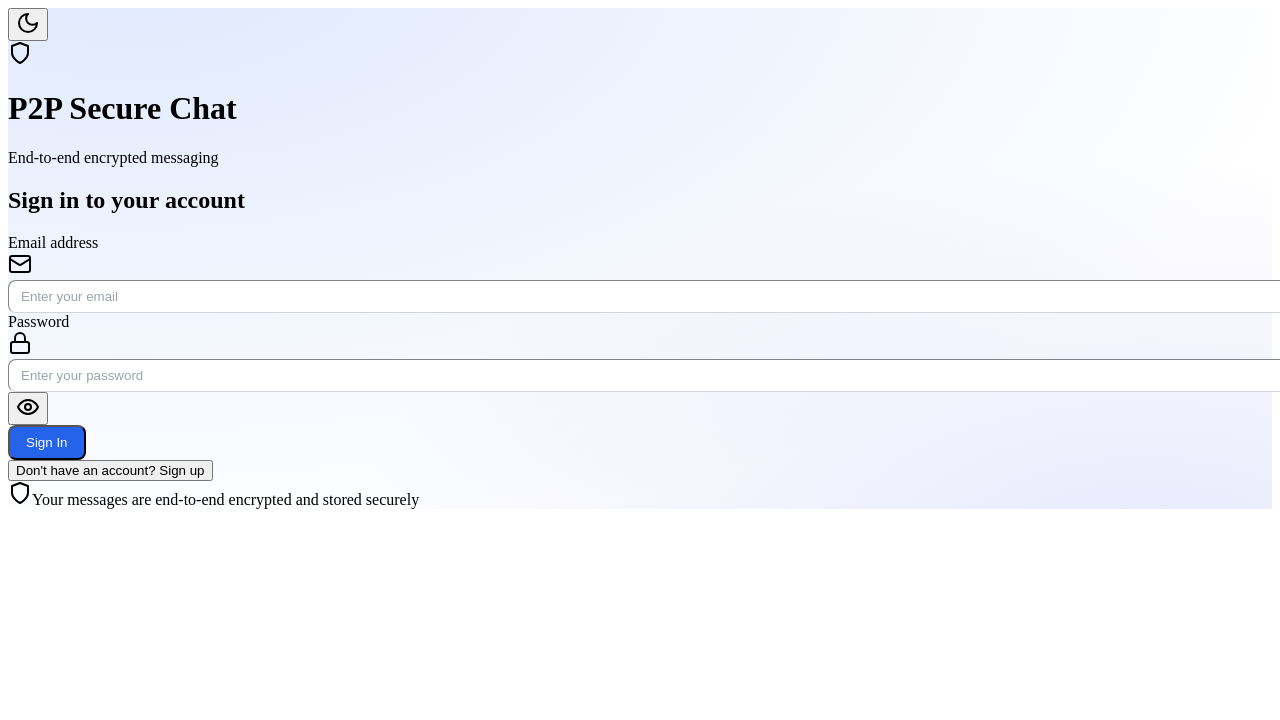
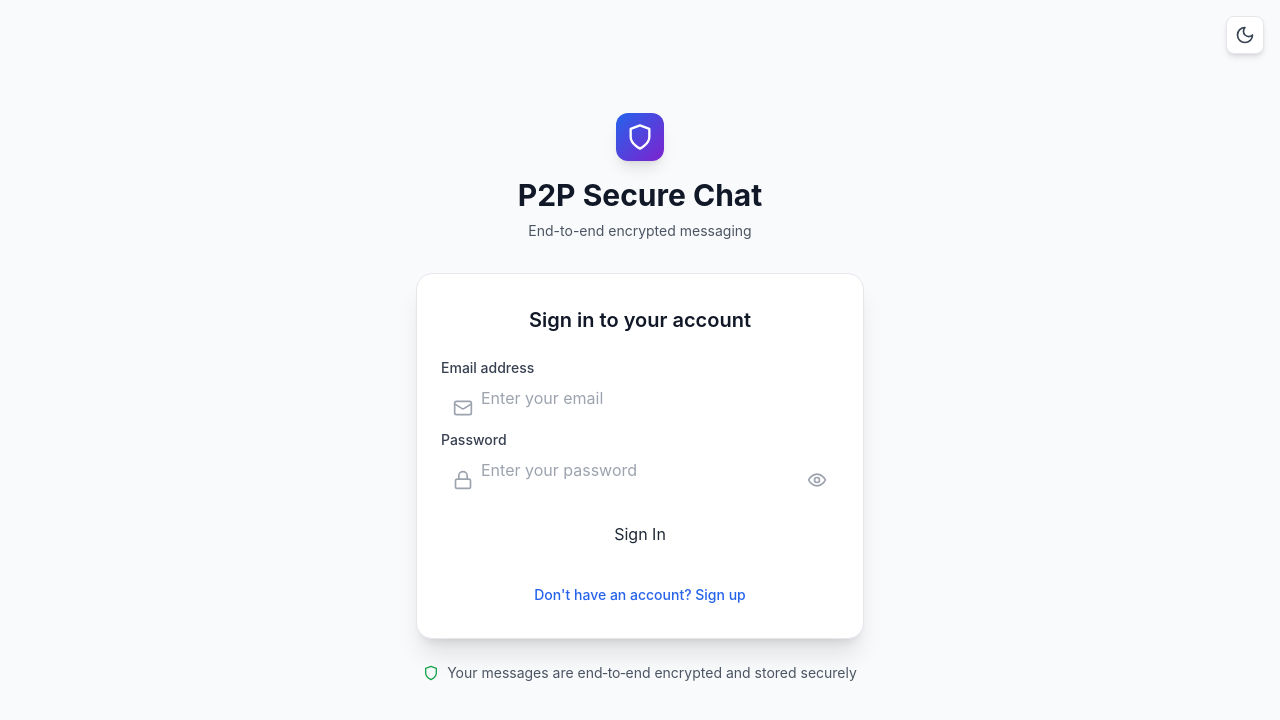
Before and after one commit to crusherpg/p2p-secure-chat, a React (Vite) app in the folder client/: page /login in a window 1280 px wide. Shown: the top 720 px of the page. Built offline with nearby package versions, Linux system fonts and the light colour scheme; no server answers; the HTML template or start-up script is replaced by a standard one.

Commit message:
fix(css): rebuild index.css with Tailwind layers and all required component classes for app shell, sidebar, chat, composer, settings, and utilities; includes dark mode styles and imports util.css

```diff
--- a/client/src/index.css
+++ b/client/src/index.css
@@ -1 +1,59 @@
+@tailwind base;
+@tailwind components;
+@tailwind utilities;
+
 @import './styles/util.css';
+
+@layer base {
+  body { @apply text-gray-800; }
+}
+
+@layer components {
+  /* App Shell */
+  .app-shell { @apply h-screen flex flex-col; }
+  .topbar { @apply h-16 bg-white dark:bg-gray-900 border-b border-gray-200 dark:border-gray-800 flex items-center justify-between px-4; }
+  .status-pill { @apply text-xs px-2 py-1 rounded-full bg-green-100 text-green-700 dark:bg-green-900/40 dark:text-green-300 inline-flex items-center gap-1; }
+  .layout { @apply flex-1 grid grid-cols-[320px,1fr] gap-0 bg-gray-100 dark:bg-gray-950; }
+
+  /* Sidebar */
+  .sidebar { @apply bg-white dark:bg-gray-900 border-r border-gray-200 dark:border-gray-800 flex flex-col; }
+  .sidebar-head { @apply p-4 border-b border-gray-200 dark:border-gray-800; }
+  .search { @apply w-full bg-gray-50 dark:bg-gray-800 border border-gray-200 dark:border-gray-700 rounded-lg px-3 py-2 text-sm outline-none placeholder-gray-400; }
+  .user-item { @apply flex items-center gap-3 px-4 py-3 hover:bg-gray-50 dark:hover:bg-gray-800/50 border-b border-gray-100 dark:border-gray-800 cursor-pointer; }
+  .avatar { @apply w-9 h-9 rounded-full bg-gray-200 dark:bg-gray-700 overflow-hidden flex items-center justify-center text-sm font-medium text-gray-700 dark:text-gray-200; }
+
+  /* Main chat */
+  .main { @apply flex flex-col; }
+  .chat-head { @apply h-14 bg-white dark:bg-gray-900 border-b border-gray-200 dark:border-gray-800 flex items-center justify-between px-5; }
+  .chat-body { @apply flex-1 overflow-y-auto p-6 bg-[#ece5dd]; }
+  .bubble-in { @apply max-w-[70%] bg-white dark:bg-gray-900 border border-gray-200 dark:border-gray-800 rounded-2xl px-4 py-3 shadow-sm; }
+  .bubble-out { @apply max-w-[70%] bg-gradient-to-r from-blue-600 to-blue-500 text-white rounded-2xl px-4 py-3 shadow-sm ml-auto; }
+
+  /* Composer */
+  .composer { @apply bg-white dark:bg-gray-900 border-t border-gray-200 dark:border-gray-800 p-3; }
+  .composer-bar { @apply flex items-center gap-2 bg-white dark:bg-gray-900 border border-gray-200 dark:border-gray-800 rounded-2xl px-3 py-2; }
+  .icon-btn { @apply w-9 h-9 rounded-lg flex items-center justify-center hover:bg-gray-100 dark:hover:bg-gray-800 text-gray-600 dark:text-gray-300; }
+  .send-btn { @apply w-9 h-9 rounded-full bg-blue-600 text-white flex items-center justify-center hover:bg-blue-700; }
+
+  /* Settings Modal */
+  .settings-modal { @apply fixed inset-0 bg-black/40 backdrop-blur-sm flex items-center justify-center z-50; }
+  .settings-content { @apply bg-white dark:bg-gray-900 rounded-2xl w-full max-w-2xl shadow-xl border border-gray-200 dark:border-gray-800; }
+  .settings-header { @apply flex items-center justify-between p-4 border-b border-gray-200 dark:border-gray-800; }
+  .settings-tabs { @apply flex items-center gap-2 px-4 border-b border-gray-200 dark:border-gray-800; }
+  .settings-tab { @apply text-sm px-3 py-2 rounded-lg hover:bg-gray-100 dark:hover:bg-gray-800 text-gray-600 dark:text-gray-300; }
+  .settings-tab.active { @apply bg-blue-50 text-blue-700 dark:bg-blue-900/20 dark:text-blue-300; }
+  .settings-body { @apply p-4 max-h-[70vh] overflow-y-auto; }
+  .settings-section { @apply mb-6; }
+  .settings-section-title { @apply text-sm font-semibold text-gray-700 dark:text-gray-200 mb-3; }
+  .settings-card { @apply w-full flex items-center justify-between p-3 rounded-xl border border-gray-200 dark:border-gray-800 bg-white dark:bg-gray-900; }
+  .encryption .card-icon { @apply w-8 h-8 rounded-lg bg-green-100 text-green-700 dark:bg-green-900/40 dark:text-green-300 flex items-center justify-center mr-3; }
+  .status-badge { @apply text-xs px-2 py-1 rounded-full bg-green-100 text-green-700 dark:bg-green-900/40 dark:text-green-300; }
+  .dashed-card { @apply border-2 border-dashed; }
+  .privacy-item { @apply flex items-center justify-between p-3 border-b border-gray-100 dark:border-gray-800; }
+  .checkbox { @apply w-4 h-4 accent-blue-600; }
+
+  /* Scrollbars */
+  .custom-scrollbar::-webkit-scrollbar { width: 8px; height: 8px; }
+  .custom-scrollbar::-webkit-scrollbar-thumb { background-color: rgba(100,116,139,0.5); border-radius: 8px; }
+  .custom-scrollbar::-webkit-scrollbar-track { background-color: transparent; }
+}
```
